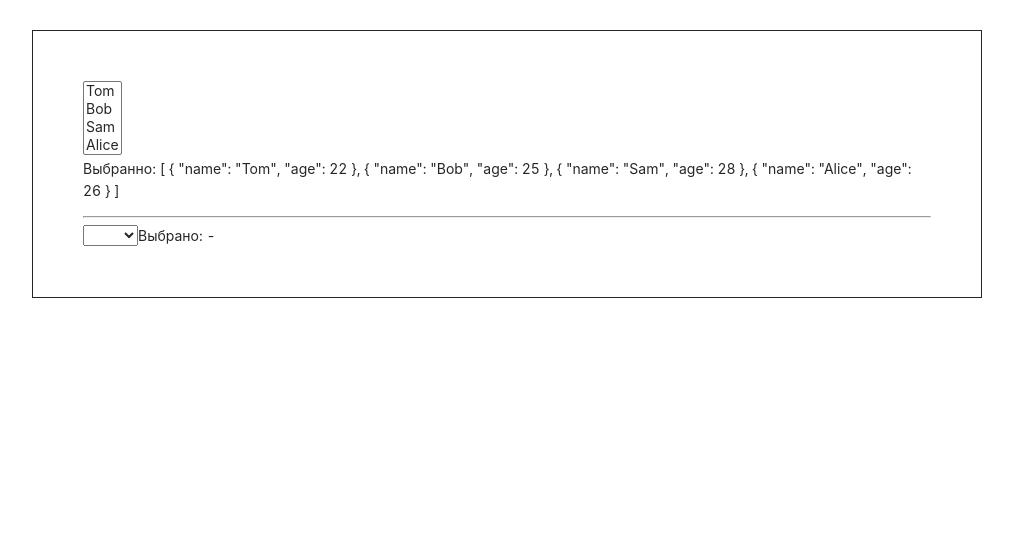
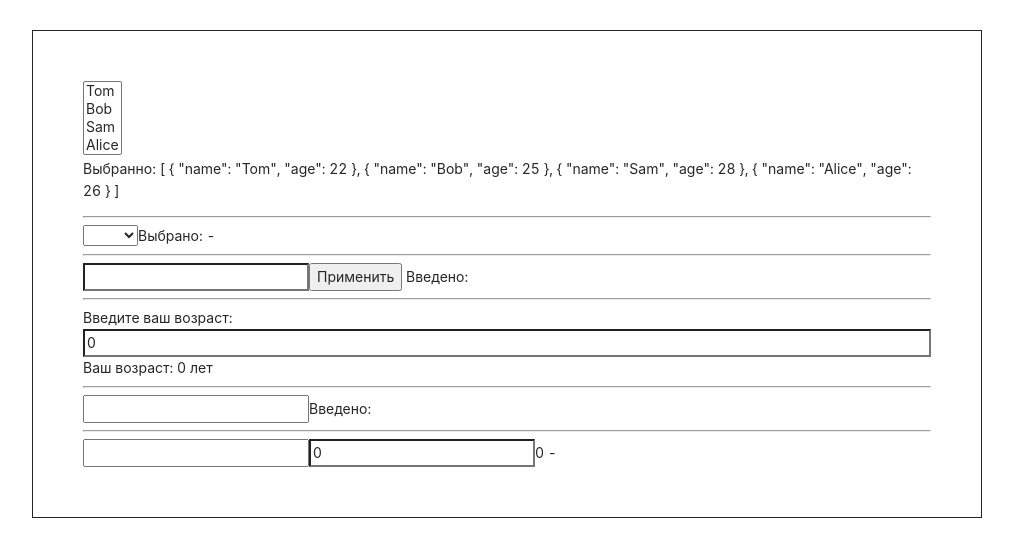
Before and after one commit to kicharr/testing-vue, a Vue app: page /3.2 in a window 1280 px wide. Shown: the top 556 px of the page, without its empty margins (133-1146 px from the left). Built offline with nearby package versions, Linux system fonts and the light colour scheme.

Commit message:
add chapter 4

```diff
--- /dev/null
+++ b/src/components/LessonsChapter4/HelloComponent.vue
@@ -0,0 +1,37 @@
+<template>
+  <div class="wrapper">
+    <h2>{{header}}</h2>
+    <hr>
+    <div>
+      <button v-on:click="increase">+</button>
+      <h2>{{counter}}</h2>
+    </div>
+  </div>
+</template>
+
+<script>
+export default {
+  name: "HelloComponent",
+  data() {
+    return {
+      header: 'Header',
+      counter: 0,
+    }
+  },
+  computed: {
+
+  },
+  methods: {
+    increase() {
+      return this.counter++
+    }
+  }
+
+}
+</script>
+
+<style scoped>
+.wrapper {
+  margin: 0 auto;
+}
+</style>
--- a/src/pages/Chapter3/TheSecond3.vue
+++ b/src/pages/Chapter3/TheSecond3.vue
@@ -15,6 +15,35 @@
         </select>
         <span>Выбрано: {{selectedUser.name}} - {{selectedUser.age}}</span>
       </div>
+      <hr>
+      <div>
+        <input type="text" v-model.lazy="name" class="form-control"/>
+        <button  type="button">Применить</button>
+        <span>
+          Введено: {{name}}
+        </span>
+      </div>
+      <hr>
+      <div>
+        <div class="form-control-wrapper">
+          <label for="age">Введите ваш возраст:</label>
+          <input type="text" id="age" v-model.number="age" class="form-control"/>
+        </div>
+        <span>
+          Ваш возраст: {{age}} лет
+        </span>
+      </div>
+      <hr>
+      <div>
+        <input v-model.trim="message">
+        <span>Введено: {{message}}</span>
+      </div>
+      <hr>
+      <div>
+        <input v-model.lazy.trim="message">
+        <input v-model.lazy.number="age" type="number">
+        <span>{{age}} - {{message}}</span>
+      </div>
     </div>
   </div>
 </template>
@@ -25,13 +54,21 @@ export default {
   data() {
     return{
       user: '',
+      name: '',
+      message:'',
+      age: 0,
       users:[
         {name:'Tom', age:22},
         {name:'Bob', age:25},
         {name:'Sam', age:28},
         {name:'Alice', age:26}
       ],
-      selectedUser: ''
+      selectedUser: '',
+    }
+  },
+  computed: {
+    setName: {
+
     }
   }
 }
@@ -55,4 +92,8 @@ export default {
   padding: 50px;
   margin: 5px 0;
 }
+.form-control-wrapper {
+  display: flex;
+  flex-direction: column;
+}
 </style>
--- /dev/null
+++ b/src/pages/Chapter4/TheFirst4.vue
@@ -0,0 +1,37 @@
+<template>
+  <div class="wrapper">
+    <div class="lesson lesson13">
+      <HelloComponent/>
+    </div>
+  </div>
+</template>
+
+
+<script>
+import HelloComponent from "@/components/LessonsChapter4/HelloComponent";
+export default {
+  components: {HelloComponent},
+  name: "TheFirst4"
+}
+</script>
+
+<style scoped>
+.wrapper {
+  display: flex;
+  flex-direction: column;
+  align-items: center;
+
+  padding: 25px;
+  max-width: 1000px;
+  width: 100%;
+  margin: 0 auto;
+}
+
+.lesson {
+  width: 100%;
+  border: 1px solid;
+  padding: 50px;
+  margin: 5px 0;
+}
+
+</style>
--- a/src/router/index.js
+++ b/src/router/index.js
@@ -12,6 +12,7 @@ import TheFirst2 from "@/pages/Chapter2/TheFirst2";
 import TheSecond2 from "@/pages/Chapter2/TheSecond2";
 import TheFirst3 from "@/pages/Chapter3/TheFirst3";
 import TheSecond3 from "@/pages/Chapter3/TheSecond3";
+import TheFirst4 from "@/pages/Chapter4/TheFirst4";
 
 
 
@@ -71,6 +72,11 @@ const routes = [
 		path:'/3.2',
 		name:'3.2',
 		component: TheSecond3
+	},
+	{
+		path:'/4.1',
+		name:'4.1',
+		component: TheFirst4
 	}
 ];
 
```
